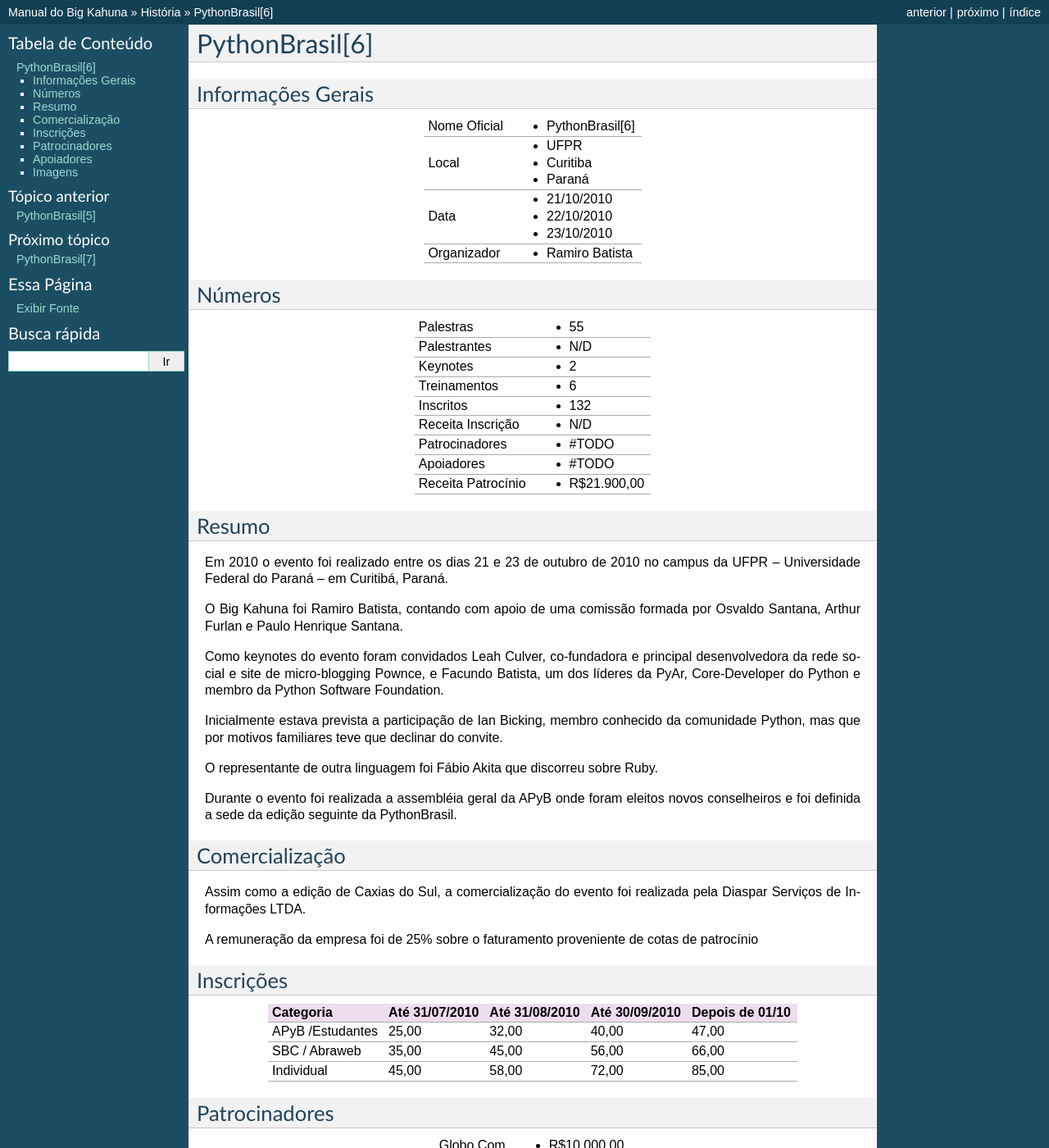
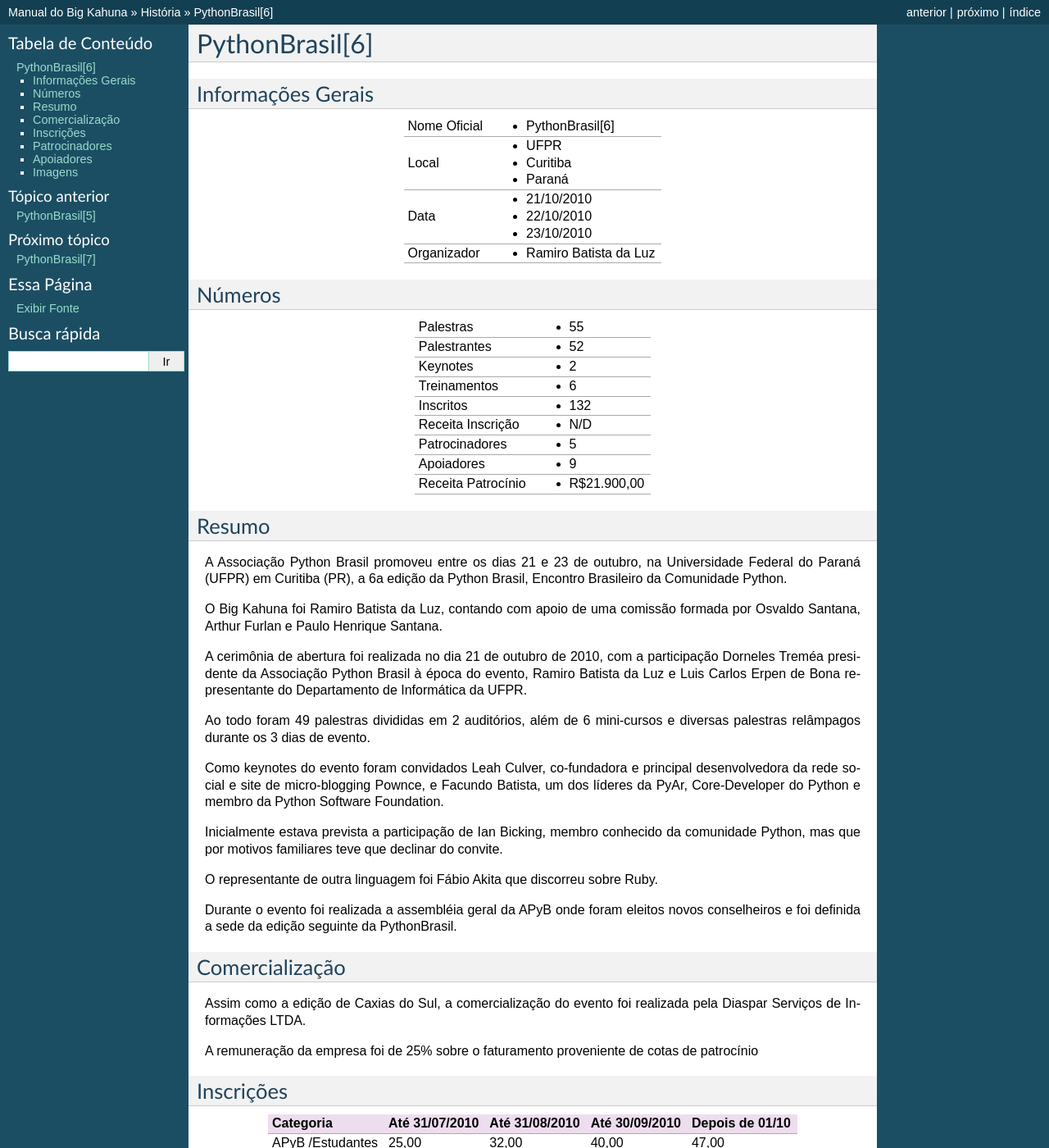
Before and after one commit to pythonbrasil/manual, a Sphinx documentation site: the page built from source/historia/pythonbrasil6.txt, in a window 1280 px wide and 1400 px high. Shown: the whole window at 82% size. Built offline with Sphinx 7.4.7, drawn with Linux system fonts in a browser that asks for light colours; some of the changed text lies outside the part shown.

Commit message:
Atualiza historia/pythonbrasil6

```diff
--- a/source/historia/pythonbrasil6.txt
+++ b/source/historia/pythonbrasil6.txt
@@ -4,19 +4,19 @@
 Informações Gerais
 ---------------------
 
-+----------------------+-----------------------+
-| Nome Oficial         | * PythonBrasil[6]     |
-+----------------------+-----------------------+
-| Local                | * UFPR                |
-|                      | * Curitiba            |
-|                      | * Paraná              |
-+----------------------+-----------------------+
-| Data                 | * 21/10/2010          |
-|                      | * 22/10/2010          |
-|                      | * 23/10/2010          |
-+----------------------+-----------------------+
-| Organizador          | * Ramiro Batista      |
-+----------------------+-----------------------+
++----------------------+-------------------------+
+| Nome Oficial         | * PythonBrasil[6]       |
++----------------------+-------------------------+
+| Local                | * UFPR                  |
+|                      | * Curitiba              |
+|                      | * Paraná                |
++----------------------+-------------------------+
+| Data                 | * 21/10/2010            |
+|                      | * 22/10/2010            |
+|                      | * 23/10/2010            |
++----------------------+-------------------------+
+| Organizador          | * Ramiro Batista da Luz |
++----------------------+-------------------------+
 
 Números
 ---------------------
@@ -24,7 +24,7 @@
 +----------------------+-----------------------+
 | Palestras            | * 55                  |
 +----------------------+-----------------------+
-| Palestrantes         | * N/D                 |
+| Palestrantes         | * 52                  |
 +----------------------+-----------------------+
 | Keynotes             | * 2                   |
 +----------------------+-----------------------+
@@ -34,9 +34,9 @@
 +----------------------+-----------------------+
 | Receita Inscrição    | * N/D                 |
 +----------------------+-----------------------+
-| Patrocinadores       | * #TODO               |
+| Patrocinadores       | * 5                   |
 +----------------------+-----------------------+
-| Apoiadores           | * #TODO               |
+| Apoiadores           | * 9                   |
 +----------------------+-----------------------+
 | Receita Patrocínio   | * R$21.900,00         |
 +----------------------+-----------------------+
@@ -45,11 +45,20 @@
 Resumo
 ---------
 
-Em 2010 o evento foi realizado entre os dias 21 e 23 de outubro de 2010 no
-campus da UFPR -- Universidade Federal do Paraná -- em Curitibá, Paraná.
+A Associação Python Brasil promoveu entre os dias 21 e 23 de outubro, na
+Universidade Federal do Paraná (UFPR) em Curitiba (PR), a 6a edição da
+Python Brasil, Encontro Brasileiro da Comunidade Python.
 
-O Big Kahuna foi Ramiro Batista, contando com apoio de uma comissão formada por
+O Big Kahuna foi Ramiro Batista da Luz, contando com apoio de uma comissão formada por
 Osvaldo Santana, Arthur Furlan e Paulo Henrique Santana.
+
+A cerimônia de abertura foi realizada no dia 21 de outubro de 2010, com a
+participação Dorneles Treméa presidente da Associação Python Brasil à época
+do evento, Ramiro Batista da Luz e Luis Carlos Erpen de Bona representante
+do Departamento de Informática da UFPR.
+
+Ao todo foram 49 palestras divididas em 2 auditórios, além de 6 mini-cursos
+e diversas palestras relâmpagos durante os 3 dias de evento.
 
 Como keynotes do evento foram convidados Leah Culver, co-fundadora e principal
 desenvolvedora da rede social e site de micro-blogging Pownce, e Facundo
@@ -63,6 +72,7 @@
 
 Durante o evento foi realizada a assembléia geral da APyB onde foram eleitos
 novos conselheiros e foi definida a sede da edição seguinte da PythonBrasil.
+
 
 Comercialização
 ------------------
@@ -103,9 +113,29 @@
 Apoiadores
 ------------------
 
-#TODO
++----------------------+-----------------------+
+| APyB                 | Organização / Temário |
++----------------------+-----------------------+
+| Simples Consultoria  | Web site do evento    |
++----------------------+-----------------------+
+| Tríveos              | Divulgação e brindes  |
++----------------------+-----------------------+
+| Elaborata            | Divulgação e banners  |
++----------------------+-----------------------+
+| UFPR                 | Apoio institucional   |
++----------------------+-----------------------+
+| CEI - UFPR           | Apoio à organização   |
++----------------------+-----------------------+
+| Rev. Espírito Livre  | Apoio Mídia           |
++----------------------+-----------------------+
+| Linux New Media      | Apoio Mídia           |
++----------------------+-----------------------+
+| 91 Radio Rock        | Apoio Mídia           |
++----------------------+-----------------------+
+
+
 
 Imagens
 ---------
 
-#TODO
+.. image:: ../imagens/pythonbrasil6.jpg
```
Also changed, not shown: source/imagens/pythonbrasil6.jpg (added).
